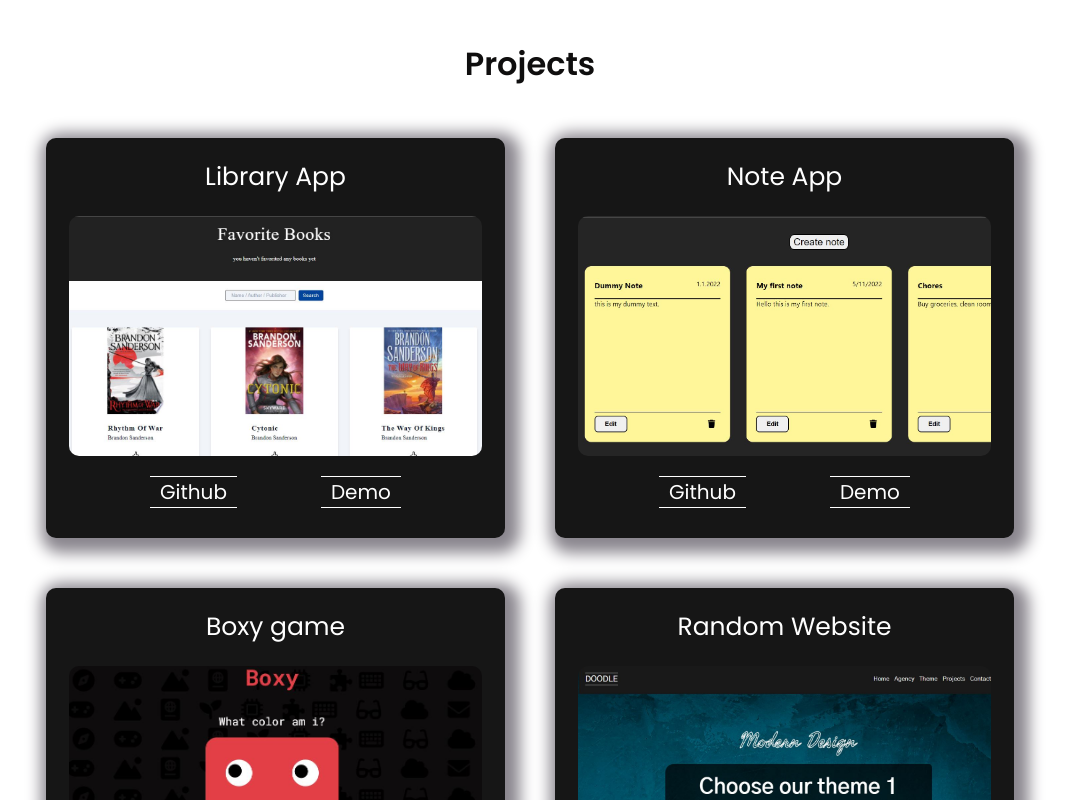
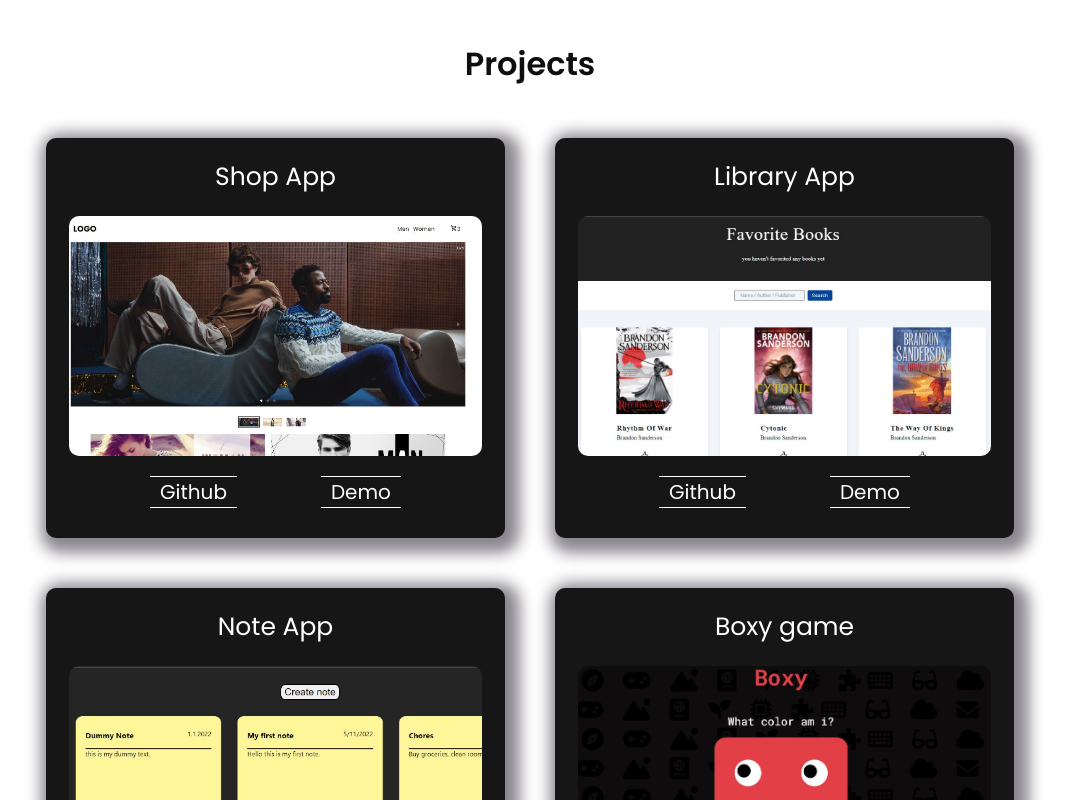
Before and after one commit to Nejciny/portfolio, a React (Create React App) app: page / in a window 1280 px wide. Shown: the part 1240-2040 px from the top of the page, without its empty margins (110-1179 px from the left). Built offline with nearby package versions, Linux system fonts and the light colour scheme.

Commit message:
shop app project added

```diff
--- a/src/components/Projects.jsx
+++ b/src/components/Projects.jsx
@@ -8,6 +8,19 @@ function Projects() {
     <h1 className='projects-title'>Projects</h1>
 
     <div className="projects-container">
+
+        <div className="project">
+            <h2> Shop App</h2>
+
+            <div className="text shop_app">
+                <p> </p>
+            </div>
+
+            <div className="btns">
+                <a href="https://github.com/Nejciny/shop-app">Github</a>
+                <a href="https://nejckovac-shop-app.netlify.app/">Demo</a>
+            </div>
+        </div>
 
         <div className="project ">
             <h2> Library App</h2>
@@ -72,11 +85,7 @@ function Projects() {
             </div>
         </div>
 
-        <div className="project">
-            <h2> In construction...</h2>
 
-
-        </div>
 
     </div>
     </div>
--- a/src/projects.css
+++ b/src/projects.css
@@ -86,6 +86,11 @@
     background-size: cover;
     background-repeat: no-repeat;
   }
+  .shop_app{
+    background-image: url("../public/images/shop_app.JPG");
+    background-size: cover;
+    background-repeat: no-repeat;
+  }
 
 
   .project .text p {
```
Also changed, not shown: public/images/shop_app.JPG (added).
